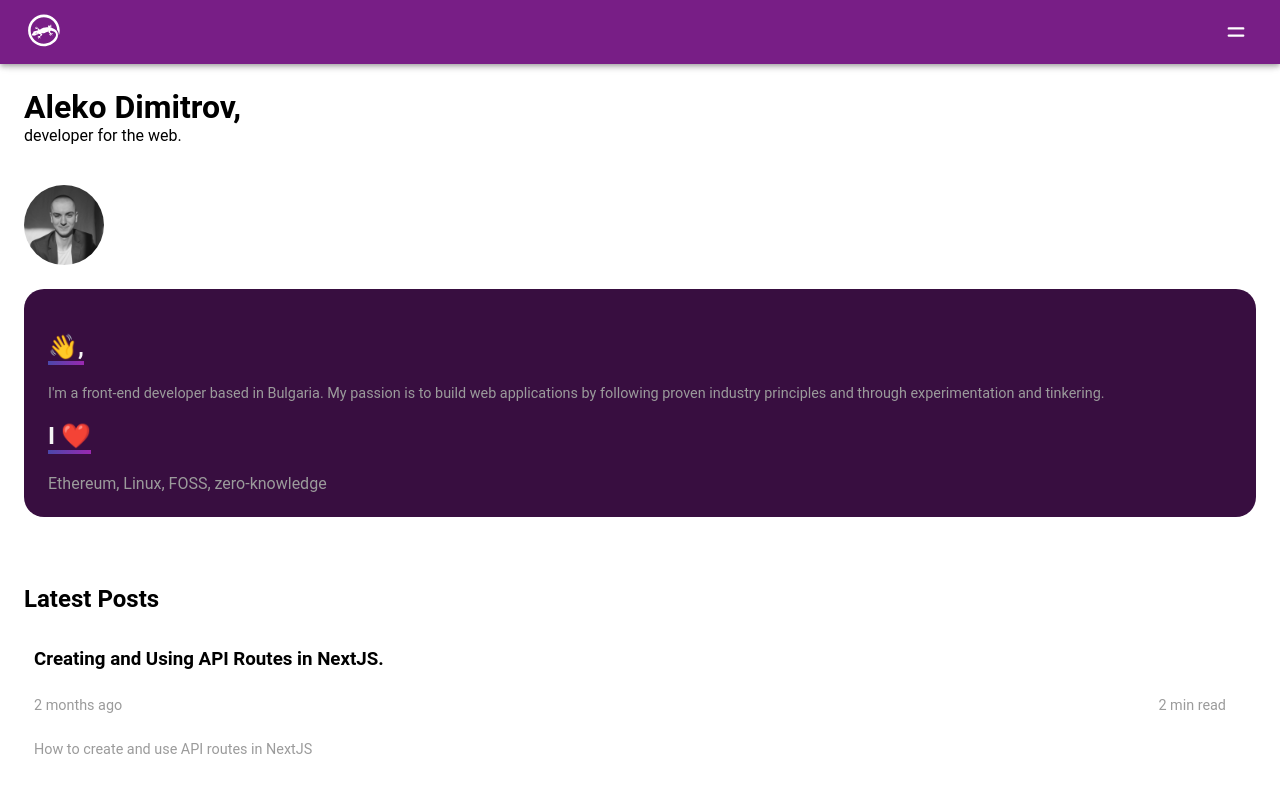
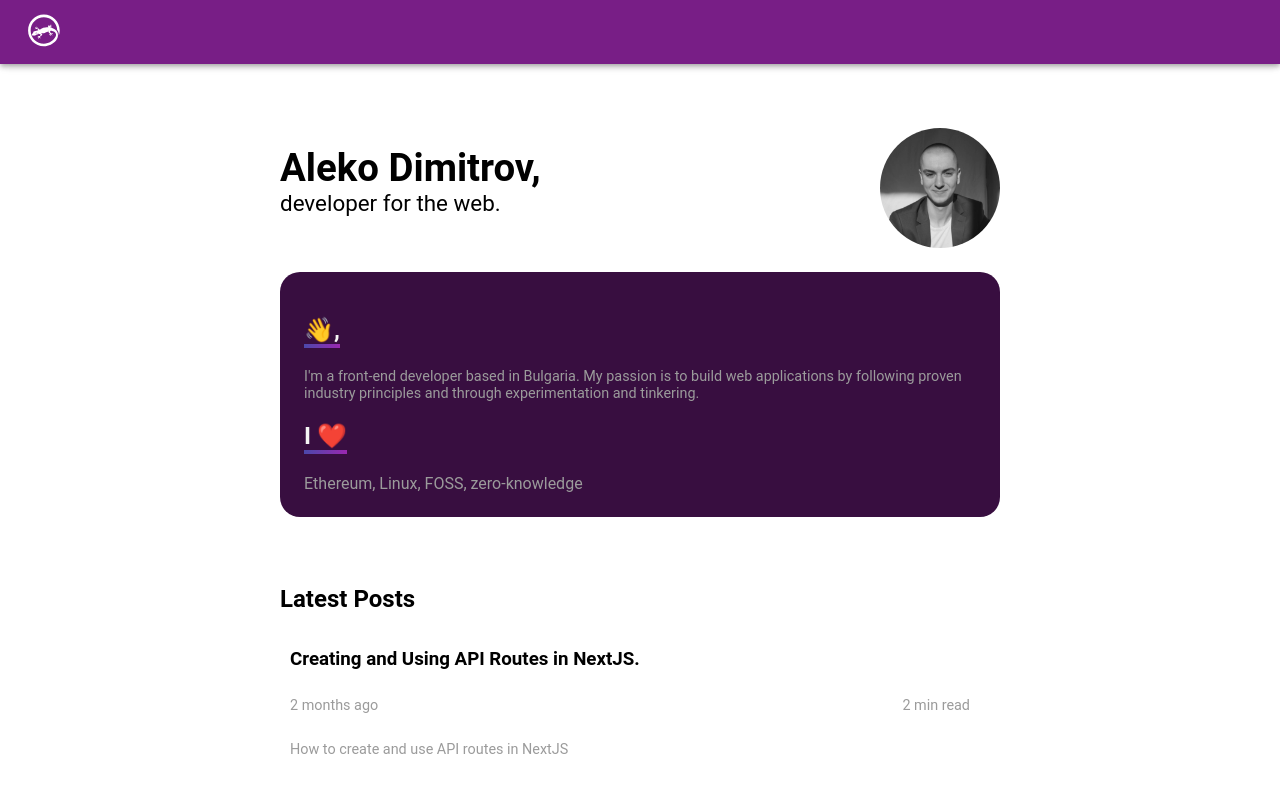
Before and after one commit to AlekoDimitrov/alekodimitrov.com-personal, a Next.js app: page / in a window 1280 px wide. Shown: the top 800 px of the page. Built offline with nearby package versions, Linux system fonts and the light colour scheme.

Commit message:
Finish Home page responsive layout

```diff
--- a/src/components/Hero.tsx
+++ b/src/components/Hero/Hero.tsx
@@ -1,18 +1,38 @@
 import React from "react";
-import { Avatar } from "@mui/material";
+import { Avatar, Typography } from "@mui/material";
 import { Box } from "@mui/system";
 
 const Hero = () => {
   return (
     <>
       <Box padding={3} mt={8}>
-        <h1>Aleko Dimitrov,</h1>
-        <p>developer for the web.</p>
-        <Avatar
-          alt="Aleko Dimitrov"
-          src="./aleko-avatar.jpg"
-          sx={{ width: 80, height: 80, marginTop: 5, marginBottom: 3 }}
-        ></Avatar>
+        <Box
+          sx={{
+            display: { sm: "flex" },
+            justifyContent: { sm: "space-between" },
+          }}
+        >
+          <Box
+            sx={{
+              display: { sm: "flex" },
+              flexDirection: { sm: "column" },
+              justifyContent: { sm: "center" },
+            }}
+          >
+            <Typography variant="h1">Aleko Dimitrov,</Typography>
+            <Typography variant="body1">developer for the web.</Typography>
+          </Box>
+          <Avatar
+            alt="Aleko Dimitrov"
+            src="./aleko-avatar.jpg"
+            sx={{
+              width: { xs: 90, sm: 120 },
+              height: { xs: 90, sm: 120 },
+              marginTop: 5,
+              marginBottom: 3,
+            }}
+          ></Avatar>
+        </Box>
         <Box
           sx={{
             backgroundColor: "#380e40",
--- a/src/components/Navbar/Navbar.tsx
+++ b/src/components/Navbar/Navbar.tsx
@@ -40,7 +40,10 @@ const Navbar = (props: any) => {
               </Link>
             </Box>
 
-            <Box onClick={setNavigationState}>
+            <Box
+              onClick={setNavigationState}
+              sx={{ display: { xs: "block", sm: "none" } }}
+            >
               <motion.div
                 style={{ display: "flex", justifyContent: "flex-end" }}
                 whileTap={{
--- a/src/pages/index.tsx
+++ b/src/pages/index.tsx
@@ -3,8 +3,8 @@ import Head from "next/head";
 import Image from "next/image";
 import styles from "../styles/Home.module.css";
 import Navbar from "../components/Navbar/Navbar";
-import Hero from "../components/Hero";
-import { createTheme, ThemeProvider } from "@mui/material";
+import Hero from "../components/Hero/Hero";
+import { Box, createTheme, ThemeProvider } from "@mui/material";
 import { useState } from "react";
 import MobileNavigation from "../components/Navbar/MobileNavigation";
 import { AnimatePresence } from "framer-motion";
@@ -22,12 +22,27 @@ const theme = createTheme({
   },
 });
 
+theme.typography.h1 = {
+  fontSize: "2.2rem",
+  [theme.breakpoints.up("sm")]: {
+    fontSize: "2.4rem",
+  },
+};
+
+theme.typography.body1 = {
+  fontSize: "1.2rem",
+  [theme.breakpoints.up("sm")]: {
+    fontSize: "1.4rem",
+  },
+};
+
 const Home: NextPage = () => {
   const [mobileNavigation, setMobileNavigation] = useState<boolean>(false);
 
   return (
     <ThemeProvider theme={theme}>
-      <>
+      <Box display={"flex"} justifyContent={"center"}>
+        <Box width={768}>
           <Navbar
             setMobileNavigation={setMobileNavigation}
             mobileNavigation={mobileNavigation}
@@ -38,7 +53,8 @@ const Home: NextPage = () => {
           <Hero />
           <LatestPosts />
           <Footer />
-      </>
+        </Box>
+      </Box>
     </ThemeProvider>
   );
 };
```
Lines whose indentation alone changed are shown as unchanged.
